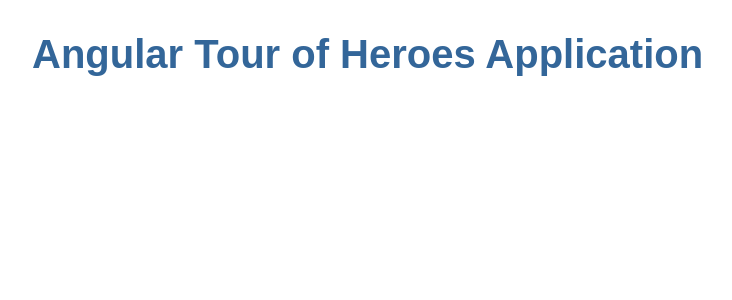
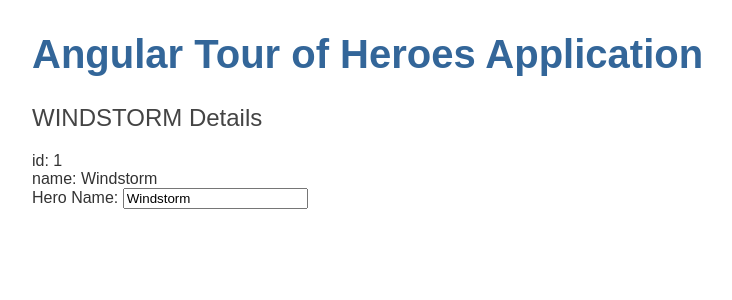
Before and after one commit to reaplm/AngularHeroes, an Angular app: page / in a window 1280 px wide. Shown: the top 300 px of the page, without its empty margins (0-732 px from the left). Built offline with nearby package versions, Linux system fonts and the light colour scheme.

Commit message:
the hero editor

```diff
--- a/src/app/app.component.html
+++ b/src/app/app.component.html
@@ -1 +1,2 @@
 <h1>{{title}}</h1>
+<app-heroes></app-heroes>
--- a/src/app/app.module.ts
+++ b/src/app/app.module.ts
@@ -4,6 +4,7 @@
 import { AppRoutingModule } from './app-routing.module';
 import { AppComponent } from './app.component';
 import { HeroesComponent } from './heroes/heroes.component';
+import {FormsModule} from '@angular/forms'
 
 @NgModule({
   declarations: [
@@ -12,7 +13,8 @@
   ],
   imports: [
     BrowserModule,
-    AppRoutingModule
+    AppRoutingModule,
+    FormsModule
   ],
   providers: [],
   bootstrap: [AppComponent]
--- /dev/null
+++ b/src/app/hero.ts
@@ -0,0 +1,4 @@
+export interface Hero{
+    id:number;
+    name:string;
+}
--- a/src/app/heroes/heroes.component.html
+++ b/src/app/heroes/heroes.component.html
@@ -1 +1,8 @@
-<p>heroes works!</p>
+<h2>{{hero.name | uppercase}} Details</h2>
+<div><span>id: </span>{{hero.id}}</div>
+<div><span>name: </span>{{hero.name}}</div>
+
+<div>
+    <label for="name">Hero Name: </label>
+    <input id="name" [(ngModel)]="hero.name" placeholder="name"/>
+</div>
--- a/src/app/heroes/heroes.component.ts
+++ b/src/app/heroes/heroes.component.ts
@@ -1,4 +1,5 @@
 import { Component, OnInit } from '@angular/core';
+import {Hero} from '../hero';
 
 @Component({
   selector: 'app-heroes',
@@ -7,6 +8,11 @@
 })
 export class HeroesComponent implements OnInit {
 
+  hero:Hero = {
+    id: 1,
+    name: 'Windstorm'
+  }
+
   constructor() { }
 
   ngOnInit(): void {
```
